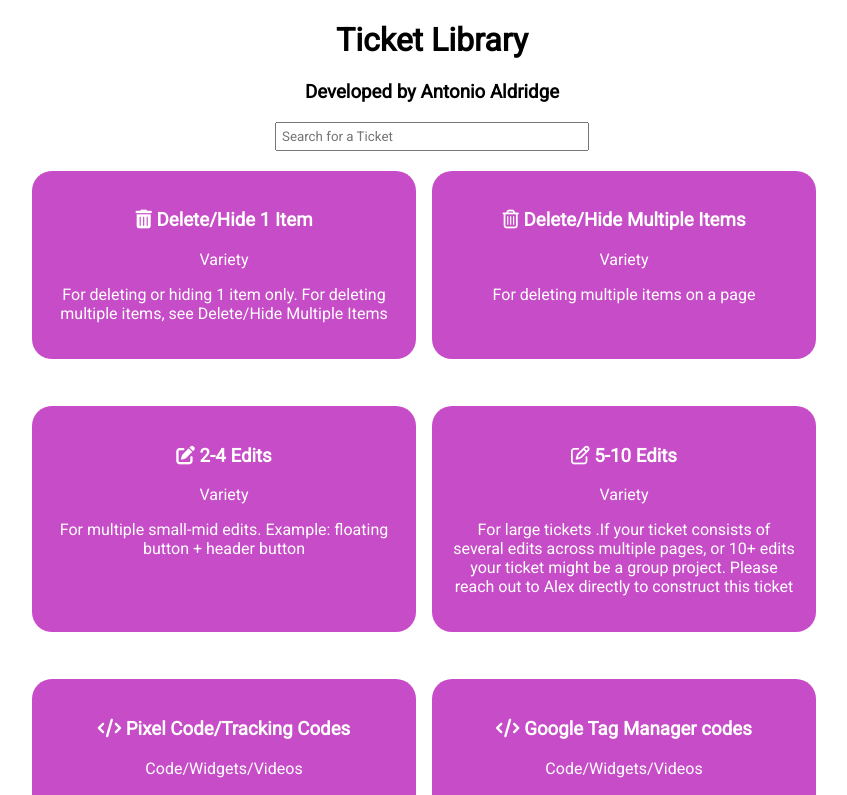
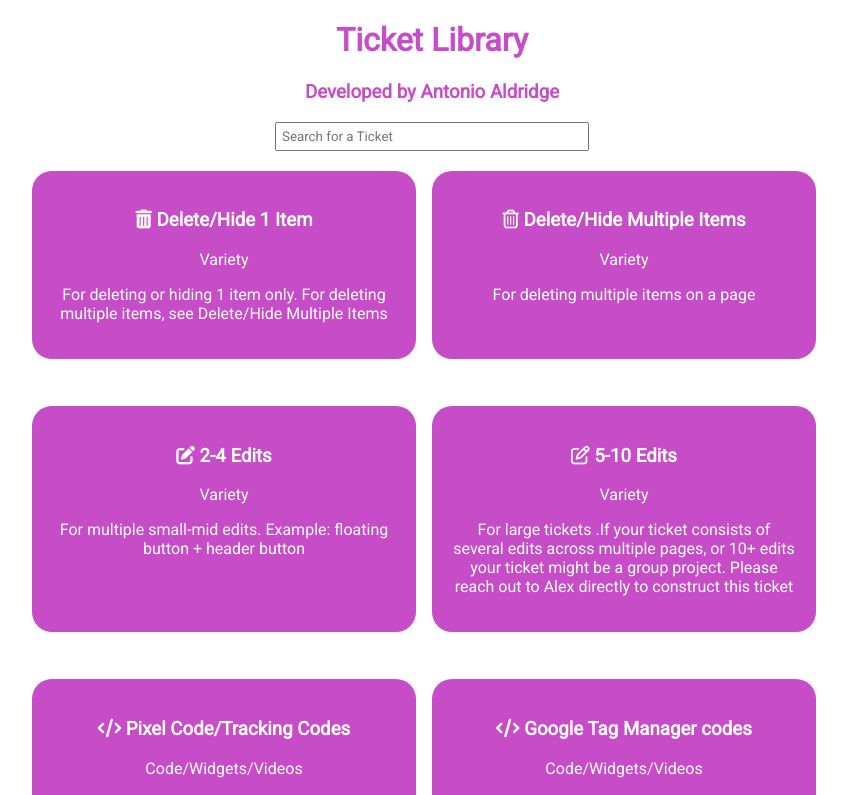
Before and after one commit to AldridgeDev/Ticket-Library-Current, a React (Create React App) app in the folder ticket-library-updated/: page / in a window 1280 px wide. Shown: the top 795 px of the page, without its empty margins (208-1055 px from the left). Built offline with nearby package versions, Linux system fonts and the light colour scheme; the HTML template or start-up script is replaced by a standard one.

Commit message:
updated with default props and component styling

```diff
--- a/ticket-library-updated/src/components/FilterKeywords.js
+++ b/ticket-library-updated/src/components/FilterKeywords.js
@@ -5,9 +5,9 @@ export default function FilterKeywords(searchText, maxResults = 20) {
         .filter(ticket => {
             let searchTerm = searchText.toLowerCase();
             let tagNames = JSON.stringify(ticket.tags);
-            // console.log("ticketName", ticket.ticketName);
-            // console.log("ticket.tags", ticket.tags); // Array
-            // console.log("tagNames", tagNames); // String
+
+
+            /* let tagNames = ticket.tags; */
 
             if (ticket.ticketName.toLowerCase().includes(searchTerm) ||
                (ticket.category.toLowerCase().includes(searchTerm)) ||
--- a/ticket-library-updated/src/components/Header.js
+++ b/ticket-library-updated/src/components/Header.js
@@ -1,14 +1,19 @@
 import React, { Component } from 'react';
-import '../styles/Header.css';
-// import styles from '../styles/Header.css'; // Take a look to component styling. Forgot how to do it
+// import '../styles/Header.css';
+// Juan Note: import styles from '../styles/Header.css'; // Take a look to component styling. Forgot how to do it
 
 export default class Header extends Component {
     render() {
         return (
-            // <header className={styles.componentHeader}>
-            <header className='component-header'>
-                <h1>Ticket Library</h1>
-                <h3>Developed by Antonio Aldridge</h3>
+            // example of component styling inline
+            <header
+            className='component-header'
+            style={{
+                color: '#C74CC7'
+            }}
+            >
+                <h1 style={{textAlign: 'center'}}>Ticket Library</h1>
+                <h3 style={{textAlign: 'center'}}>Developed by Antonio Aldridge</h3>
             </header>
         )
     }
--- a/ticket-library-updated/src/components/TicketResultRow.js
+++ b/ticket-library-updated/src/components/TicketResultRow.js
@@ -3,6 +3,7 @@ import PropTypes from 'prop-types';
 import "../styles/TicketResultRow.css";
 
 export default class TicketResultRow extends Component {
+    // Juan notes:
     // Very good. This is Type-Script :-)
     // This is best practice and will be implemented in TSI code
     // TS also includes default, so lets added
@@ -14,8 +15,6 @@ export default class TicketResultRow extends Component {
         category: PropTypes.string,
     };
 
-    // look into prop defaults
-
     render() {
         return (
             <div className='component-ticket-result-row'>
@@ -23,6 +22,17 @@ export default class TicketResultRow extends Component {
                 <span className='category'>{this.props.category}</span>
                 <p className='desc'>{this.props.desc}</p>
             </div>
-        );
+        )
     }
 }
+
+  // look into prop defaults
+TicketResultRow.defaultProps = {
+    ticketName: 'Support Ticket',
+    ticketRating: '3',
+    tags: 'ticket',
+    desc: 'This is a basic support ticket',
+    icon: 'fas fa-code',
+    template: 'This is where the template goes',
+    category: 'Variety'
+}
```
Also changed, not shown: ticket-library-updated/src/App.js (+7 -2 lines).
